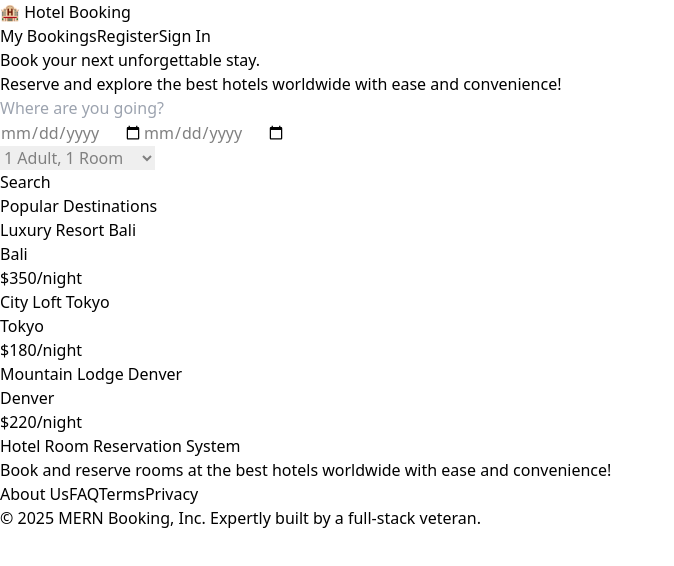
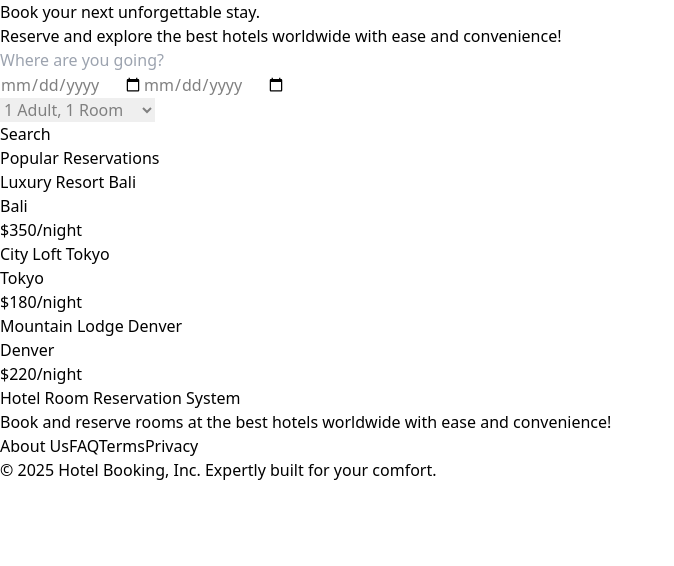
Before and after one commit to Eduard-K-A/webdev-finals-frontend, a React (Vite) app: page / in a window 1280 px wide. Shown: the top 566 px of the page, without its empty margins (0-674 px from the left). Built offline with nearby package versions, Linux system fonts and the light colour scheme.

Commit message:
feat: change nav route from header to app)

```diff
--- a/src/components/Featured/FeaturedHotels.tsx
+++ b/src/components/Featured/FeaturedHotels.tsx
@@ -19,7 +19,7 @@ const FeaturedHotels: React.FC = () => {
 
     return (
         <section className="mt-16 mb-20 max-w-7xl mx-auto px-4">
-            <h2 className="text-3xl font-bold mb-6 text-gray-800">Popular Destinations</h2>
+            <h2 className="text-3xl font-bold mb-6 text-gray-800">Popular Reservations</h2>
             <div className="grid grid-cols-1 md:grid-cols-3 gap-6">
                 {featuredData.map(hotel => (
                     <div
--- a/src/components/Footer/Footer.tsx
+++ b/src/components/Footer/Footer.tsx
@@ -12,7 +12,7 @@ const Footer: React.FC = () => {
                     <a href="/privacy" className="hover:text-blue-400">Privacy</a>
                 </div>
                 <p className="text-gray-400 text-xs">
-                    &copy; {new Date().getFullYear()} MERN Booking, Inc. Expertly built by a full-stack veteran.
+                    &copy; {new Date().getFullYear()} Hotel Booking, Inc. Expertly built for your comfort.
                 </p>
             </div>
         </footer>
--- a/src/components/Header/Header.tsx
+++ b/src/components/Header/Header.tsx
@@ -1,6 +1,5 @@
 
 import React from 'react';
-import NavBar from './NavBar';
 import SearchForm from '../Search/SearchForm';
 
 
@@ -12,15 +11,14 @@ const Header: React.FC<HeaderProps> = ({ type = "home" }) => {
     const isHomePage = type === "home";
     return (
         <header className={`
-            bg-gray-900 text-white
+            bg-gray-500 text-black
             ${isHomePage ? 'pb-20' : 'pb-8 pt-4'}
         `}>
             <div className="max-w-7xl mx-auto px-4">
-                <NavBar />
 
                 {isHomePage && (
                     // Hero section with large, impactful typography
-                    <div className="pt-16 pb-12 text-center">
+                    <div className="pt-16 pb-12 text-center padding-x-4">
                         <h1 className="
                             text-5xl md:text-6xl font-extrabold mb-4
                             tracking-tight leading-tight
--- a/src/components/Header/NavBar.tsx
+++ b/src/components/Header/NavBar.tsx
@@ -1,25 +1,25 @@
-// src/components/Header/NavBar.tsx
+
 import React from 'react';
 import { Link } from 'react-router-dom';
 
 const NavBar: React.FC = () => {
-    // Assuming you have a basic Tailwind setup (e.g., primary color)
     return (
-        <div className="flex justify-between items-center py-4 px-8 text-white max-w-7xl mx-auto">
+        <div className="flex justify-between items-center py-4 px-8 text-black max-w-7xl mx-auto color-white">
             <div className="text-2xl font-bold">
-                <Link to="/" className="hover:text-gray-200 transition duration-300">
+                <Link to="/" className="hover:text-black-600 transition duration-300">
                     🏨 Hotel Booking
                 </Link>
             </div>
             <div className="space-x-4">
-                <Link to="/my-bookings" className="text-sm font-medium hover:text-gray-200 hidden sm:inline-block">
+                <Link to="/Bookings" className="text-sm font-medium hover:underline hidden sm:inline-block">
                     My Bookings
                 </Link>
-                <button className="bg-white text-blue-600 px-3 py-1 rounded-md text-sm font-medium hover:bg-gray-100 transition duration-300">
-                    Register
+
+                <button className="bg-white text-black-600 px-3 py-1 rounded-md text-sm font-medium hover:bg-black-100 transition duration-300">
+                    <Link to="/Register">Register</Link>
                 </button>
-                <button className="bg-white text-blue-600 px-3 py-1 rounded-md text-sm font-medium hover:bg-gray-100 transition duration-300">
-                    Sign In
+                <button className="bg-white text-black-600 px-3 py-1 rounded-md text-sm font-medium hover:bg-gray-100 transition duration-300">
+                   <Link to="/SignIn">Sign In</Link>
                 </button>
             </div>
         </div>
```
Also changed, not shown: src/components/Login/Register.tsx (added, +11 -0 lines), src/components/Login/SignIn.tsx (added, +11 -0 lines).
